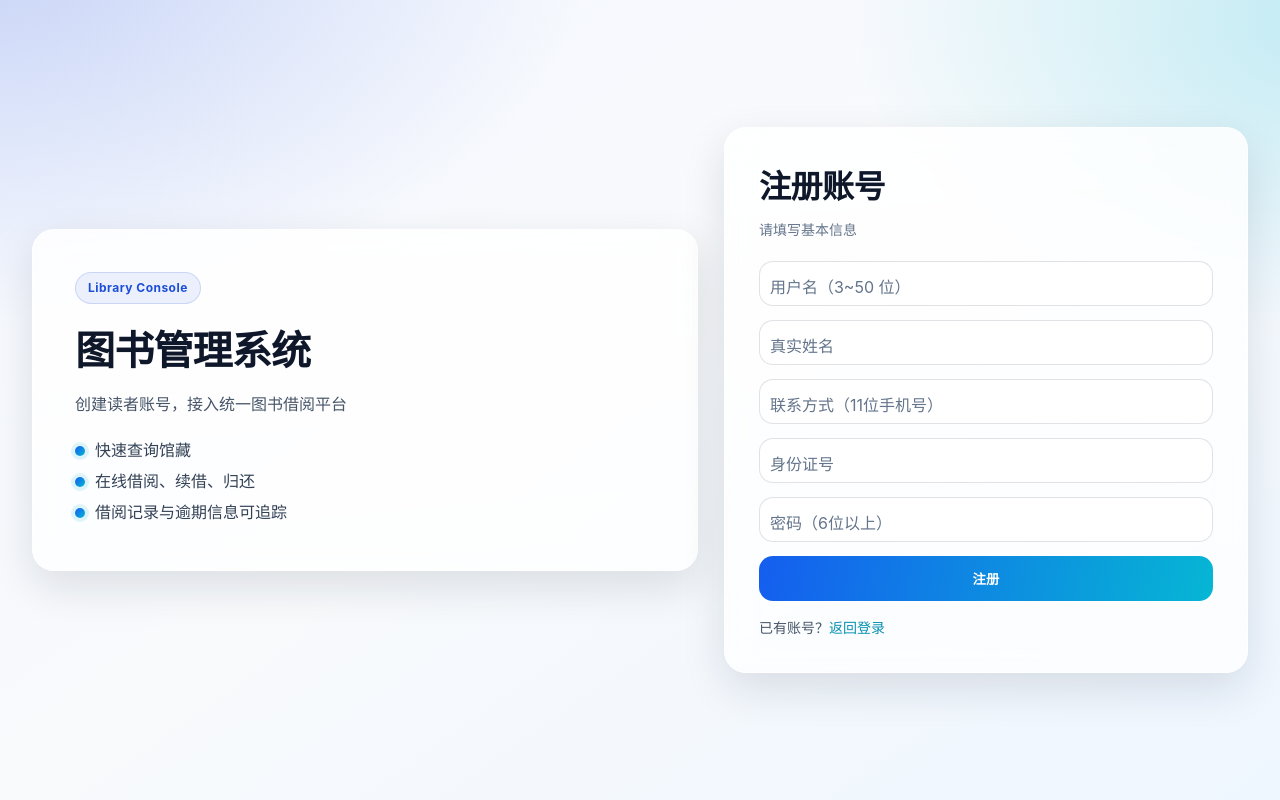
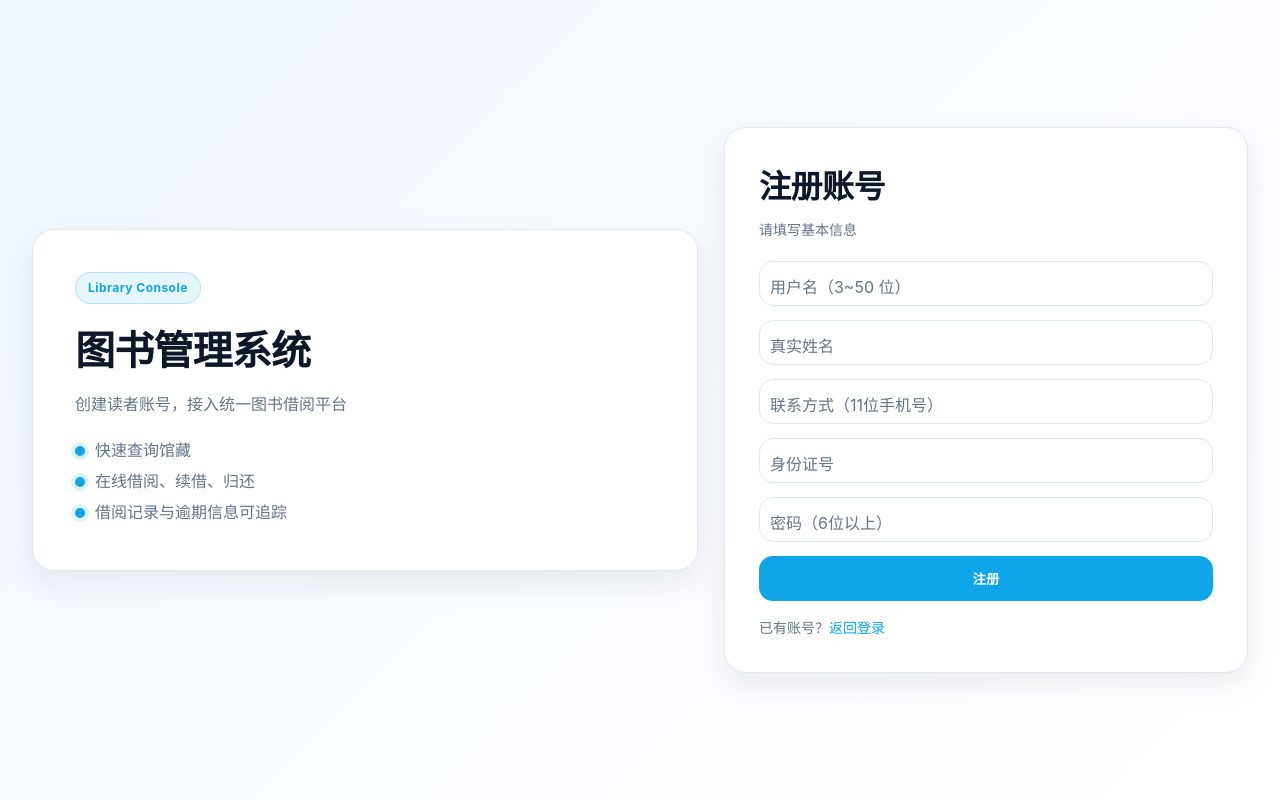
Before and after one commit to a1210125964-sys/library-management-system, a Spring Boot app: page /register.html in a window 1280 px wide. Run offline with Spring Boot 4, Linux system fonts and the light colour scheme; some of the project's set-up classes (security, data sources, template engines, error pages and the like) are left out, and stand-ins take their place.

Commit message:
style: 优化后台与登录页UI配色并重构侧边栏浅色风格

```diff
--- a/src/main/resources/static/css/auth.css
+++ b/src/main/resources/static/css/auth.css
@@ -1,15 +1,15 @@
 :root {
-  --primary-700: #155eef;
-  --primary-500: #1d4ed8;
-  --accent-500: #06b6d4;
+  --primary-700: #0284c7;
+  --primary-500: #0ea5e9;
+  --accent-500: #0ea5e9;
   --text-900: #0f172a;
-  --text-600: #475569;
+  --text-600: #64748b;
   --text-500: #64748b;
-  --surface-1: rgba(255, 255, 255, 0.86);
-  --surface-2: rgba(255, 255, 255, 0.72);
-  --line: rgba(15, 23, 42, 0.12);
-  --focus-ring: rgba(29, 78, 216, 0.24);
-  --shadow-lg: 0 16px 44px rgba(15, 23, 42, 0.12);
+  --surface-1: #ffffff;
+  --surface-2: #ffffff;
+  --line: #e2e8f0;
+  --focus-ring: rgba(14, 165, 233, 0.22);
+  --shadow-lg: 0 12px 32px rgba(15, 23, 42, 0.08);
   --radius-xl: 22px;
   --radius-lg: 14px;
 }
@@ -22,10 +22,7 @@ body {
   font-family: "Inter", "Segoe UI", "Microsoft YaHei", sans-serif;
   color: var(--text-900);
   line-height: 1.55;
-  background:
-    radial-gradient(1000px 620px at -2% -8%, rgba(29, 78, 216, .22), transparent 62%),
-    radial-gradient(800px 520px at 104% 2%, rgba(6, 182, 212, .22), transparent 60%),
-    linear-gradient(145deg, #f5f8ff 0%, #f8fafc 48%, #eef6ff 100%);
+  background: linear-gradient(135deg, #f0f7ff 0%, #ffffff 100%);
 }
 
 .auth-layout {
@@ -42,9 +39,8 @@ body {
 .brand-panel,
 .auth-card {
   border-radius: var(--radius-xl);
-  border: 1px solid rgba(255, 255, 255, .82);
-  background: linear-gradient(175deg, var(--surface-1), var(--surface-2));
-  backdrop-filter: blur(14px);
+  border: 1px solid var(--line);
+  background: #ffffff;
   box-shadow: var(--shadow-lg);
 }
 
@@ -57,8 +53,8 @@ body {
   margin-bottom: 16px;
   padding: 6px 12px;
   border-radius: 999px;
-  background: rgba(29, 78, 216, .08);
-  border: 1px solid rgba(29, 78, 216, .16);
+  background: rgba(14, 165, 233, .1);
+  border: 1px solid rgba(14, 165, 233, .22);
   color: var(--primary-500);
   font-size: 12px;
   font-weight: 700;
@@ -82,7 +78,7 @@ body {
   margin: 0;
   padding-left: 0;
   list-style: none;
-  color: #334155;
+  color: #64748b;
   line-height: 1.95;
 }
 
@@ -96,8 +92,8 @@ body {
   width: 10px;
   height: 10px;
   border-radius: 50%;
-  background: linear-gradient(135deg, var(--primary-700), var(--accent-500));
-  box-shadow: 0 0 0 4px rgba(6, 182, 212, .13);
+  background: var(--primary-500);
+  box-shadow: 0 0 0 4px rgba(14, 165, 233, .14);
   flex: none;
 }
 
@@ -128,14 +124,18 @@ body {
   border: 1px solid var(--line);
   border-radius: var(--radius-lg);
   padding: 14px 14px;
-  background: rgba(255, 255, 255, .88);
+  background: #ffffff;
   color: var(--text-900);
   outline: none;
   transition: border-color .2s ease, box-shadow .2s ease, transform .16s ease;
 }
 
+.field input:hover {
+  border-color: #cbd5e1;
+}
+
 .field input:focus {
-  border-color: rgba(29, 78, 216, .54);
+  border-color: var(--primary-500);
   box-shadow: 0 0 0 4px var(--focus-ring);
   transform: translateY(-1px);
 }
@@ -154,7 +154,7 @@ body {
   top: -8px;
   font-size: 12px;
   color: var(--primary-500);
-  background: #f6f9ff;
+  background: #ffffff;
   padding: 0 4px;
 }
 
@@ -166,15 +166,15 @@ body {
   color: #fff;
   font-weight: 700;
   letter-spacing: .01em;
-  background: linear-gradient(100deg, var(--primary-700), var(--accent-500));
+  background: var(--primary-500);
   cursor: pointer;
-  transition: transform .16s ease, box-shadow .22s ease, filter .2s ease;
+  transition: transform .16s ease, box-shadow .22s ease, background .2s ease;
 }
 
 .btn:hover {
   transform: translateY(-2px);
-  box-shadow: 0 14px 26px rgba(29, 78, 216, .28);
-  filter: saturate(1.08);
+  box-shadow: 0 14px 26px rgba(2, 132, 199, .24);
+  background: var(--primary-700);
 }
 
 .btn:active {
@@ -184,7 +184,7 @@ body {
 .btn:focus-visible,
 .field input:focus-visible,
 .tip a:focus-visible {
-  outline: 2px solid rgba(29, 78, 216, .52);
+  outline: 2px solid rgba(14, 165, 233, .6);
   outline-offset: 2px;
 }
 
@@ -195,7 +195,7 @@ body {
 }
 
 .tip a {
-  color: #0891b2;
+  color: var(--primary-500);
   text-decoration: none;
 }
 
```
Also changed, not shown: src/main/resources/static/css/style.css (+102 -66 lines), src/main/resources/static/js/app.js (+6 -6 lines).
